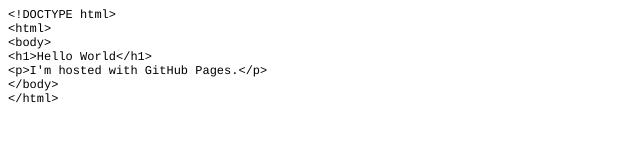
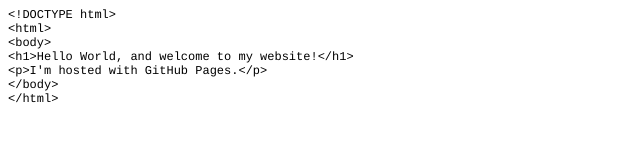
Before and after one commit to daveymoloney/daveymoloney.github.io, a plain HTML site: page index.html in a window 1280 px wide. Shown: the whole page, without its empty margins (0-640 px from the left). Drawn offline with Linux system fonts and the light colour scheme.

Commit message:
added line of text

```diff
--- a/index.html
+++ b/index.html
@@ -15,7 +15,7 @@
 <p class="p1"><span class="s1">&lt;!DOCTYPE html&gt;</span></p>
 <p class="p1"><span class="s1">&lt;html&gt;</span></p>
 <p class="p1"><span class="s1">&lt;body&gt;</span></p>
-<p class="p1"><span class="s1">&lt;h1&gt;Hello World&lt;/h1&gt;</span></p>
+<p class="p1"><span class="s1">&lt;h1&gt;Hello World, and welcome to my website!&lt;/h1&gt;</span></p>
 <p class="p1"><span class="s1">&lt;p&gt;I'm hosted with GitHub Pages.&lt;/p&gt;</span></p>
 <p class="p1"><span class="s1">&lt;/body&gt;</span></p>
 <p class="p1"><span class="s1">&lt;/html&gt;</span></p>
```
